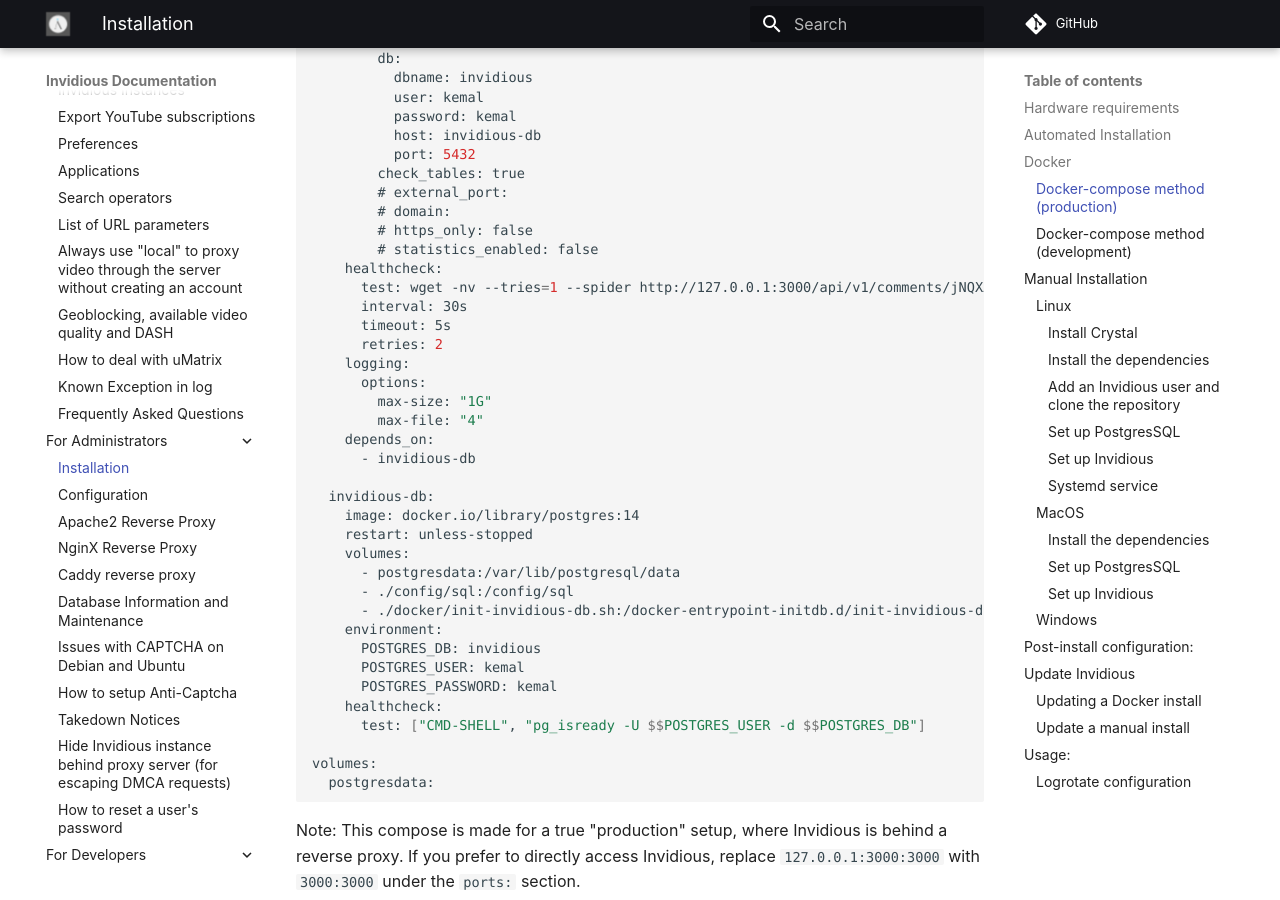
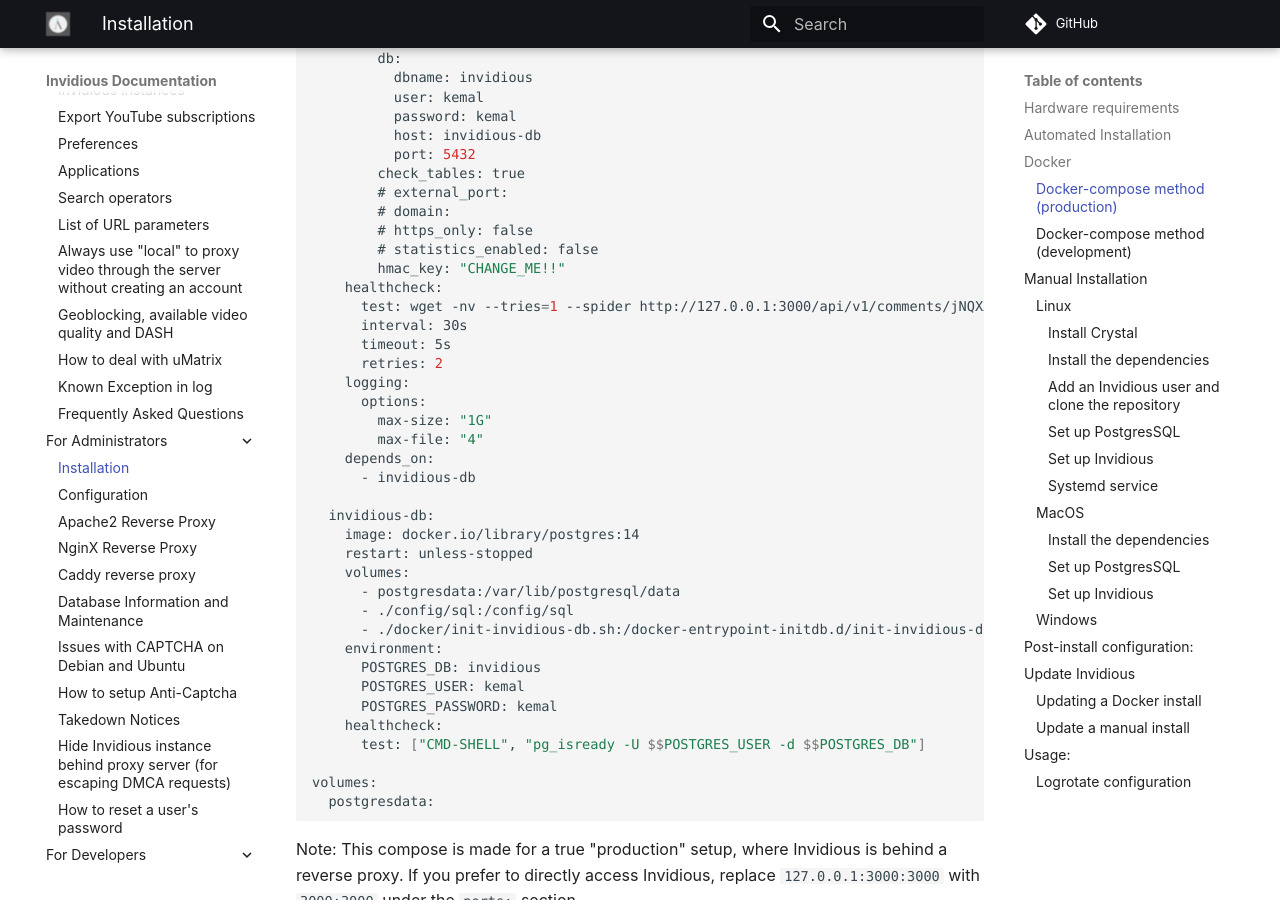
Before and after one commit to iv-org/documentation, an MkDocs documentation site: the page built from docs/installation.md, in a window 1280 px wide and 900 px high, scrolled down 1569 px. Built offline with MkDocs 1.6.1 and Material for MkDocs 9.7.7, drawn with Linux system fonts in a browser that asks for light colours; comment, search, counter and statistics services are not loaded.

Commit message:
Install: Add 'hmac_key' to docker-compose

```diff
--- a/docs/installation.md
+++ b/docs/installation.md
@@ -63,6 +63,7 @@
         # domain:
         # https_only: false
         # statistics_enabled: false
+        hmac_key: "CHANGE_ME!!"
     healthcheck:
       test: wget -nv --tries=1 --spider http://127.0.0.1:3000/api/v1/comments/jNQXAC9IVRw || exit 1
       interval: 30s
```
